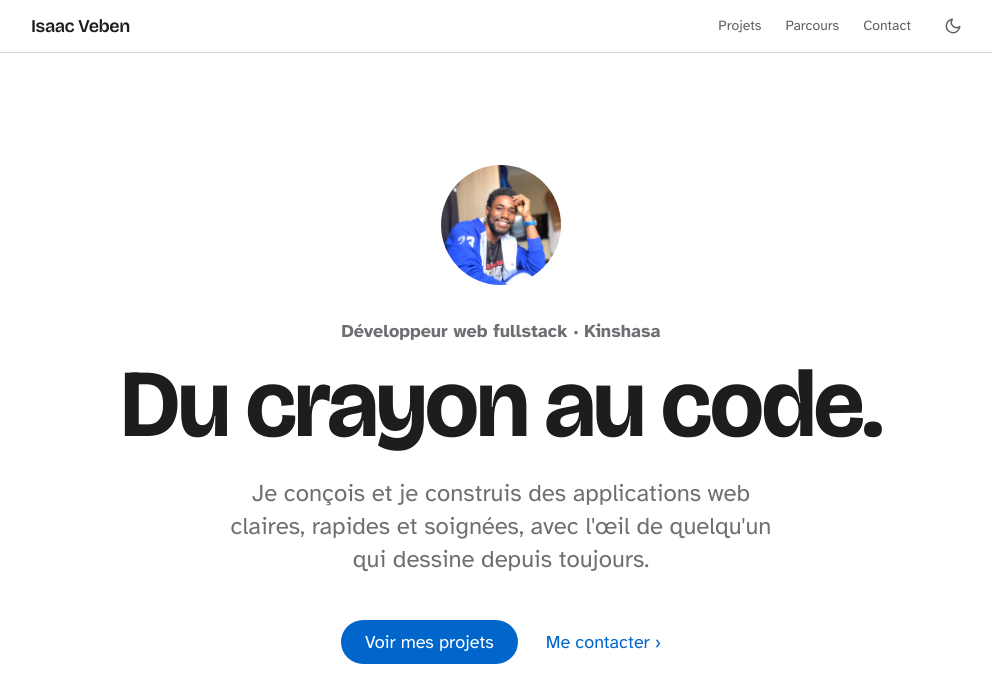
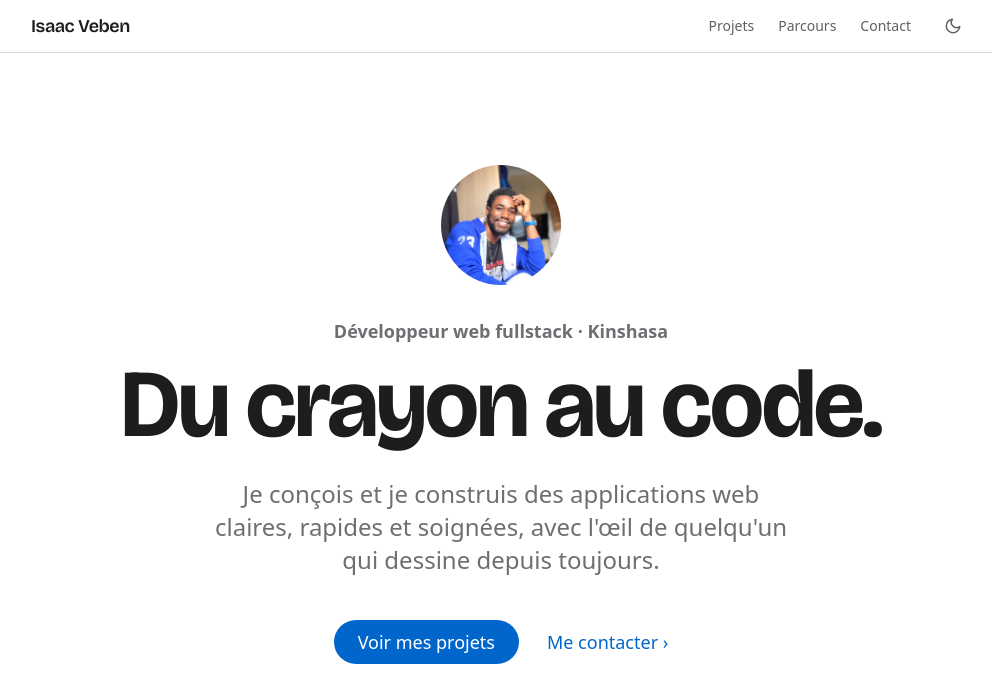
Before and after one commit to veben-cmyk/Mon_Portfolio, a website: page index.html in a window 1280 px wide. Shown: the top 697 px of the page, without its empty margins (139-1131 px from the left). Drawn offline with nearby package versions, Linux system fonts and the light colour scheme.

```diff
--- a/index.html
+++ b/index.html
@@ -9,8 +9,7 @@
     <!-- Les deux polices de Kadea Chat -->
     <link rel="preconnect" href="https://fonts.googleapis.com" />
     <link rel="preconnect" href="https://fonts.gstatic.com" crossorigin />
-    <link href="https://fonts.googleapis.com/css2?family=Atkinson+Hyperlegible:wght@400;700&family=Bricolage+Grotesque:opsz,wght@12..96,500..800&display=swap" rel="stylesheet" />
-
+    <link href="https://fonts.googleapis.com/css2?family=Bricolage+Grotesque:opsz,wght@12..96,500..800&family=Inter:wght@400;500;600;700&display=swap" rel="stylesheet" />
     <script>
         // S'exécute avant l'affichage de la page, pour éviter un flash blanc en mode sombre
         document.documentElement.classList.add("js");
--- a/src/input.css
+++ b/src/input.css
@@ -14,6 +14,7 @@
 
   --font-display: "Bricolage Grotesque", ui-sans-serif, system-ui, sans-serif;
   --font-sans: "Atkinson Hyperlegible", ui-sans-serif, system-ui, sans-serif;
+  --font-sans: "Inter", ui-sans-serif, system-ui, sans-serif;
 }
 
 @layer base {
```
Also changed, not shown: images/captureReadme.png (added), images/preview.png (deleted).
